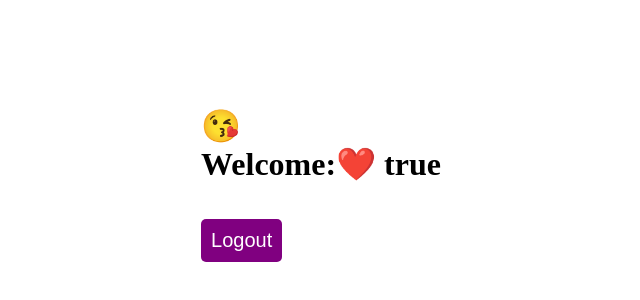
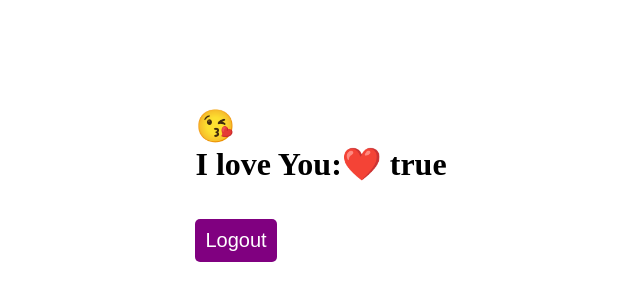
Before and after one commit to jatin32326/Frontend-Auth-app, a React app: page /home in a window 1280 px wide. Shown: the part 216-516 px from the top of the page, without its empty margins (319-959 px from the left). Built offline with nearby package versions, Linux system fonts and the light colour scheme; sample sign-in values are in the browser's storage; the HTML template or start-up script is replaced by a standard one.

Commit message:
changes loggedInuser

```diff
--- a/src/pages/Home.jsx
+++ b/src/pages/Home.jsx
@@ -49,7 +49,7 @@ function HomePage() {
     return (
         <div>
              <h1>&#128536;</h1>
-            <h1>Welcome:&#10084;&#65039; {loggedInUser}</h1>
+            <h1>I love You:&#10084;&#65039; {loggedInUser}</h1>
             <br></br><br></br>
             <button onClick={handleLogout}>Logout</button>
             <ToastContainer />
```
